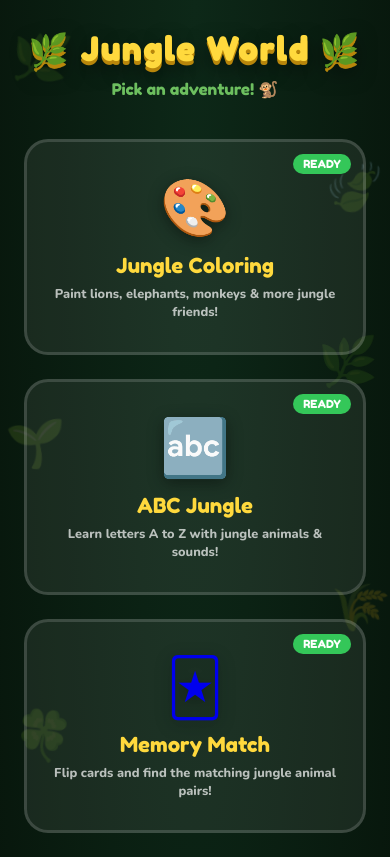
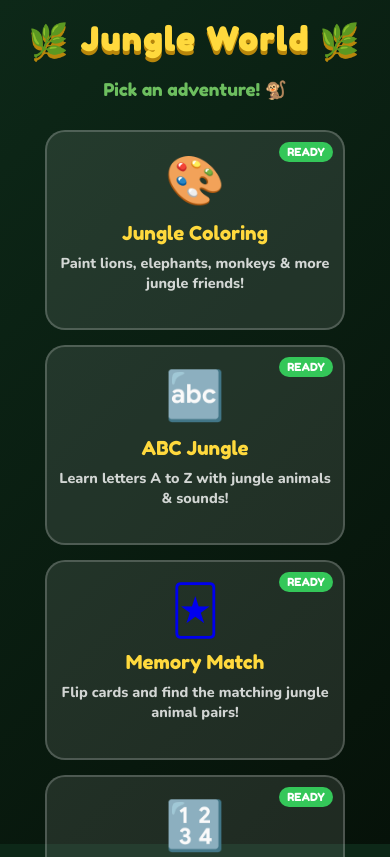
Before and after one commit to kapilthakare-cyberpunk/jungle-kids-game, a plain HTML site: page index.html in a window 390 px wide. Shown: the top 857 px of the page. Drawn offline with nearby package versions, Linux system fonts and the light colour scheme; no server answers.

Commit message:
fix: improve TV compatibility by simplifying CSS and removing unsupported features
- Replace CSS Grid with Flexbox for better TV browser support
- Remove clamp() functions and use fixed sizes
- Simplify animations and effects for TV compatibility
- Add media queries for different TV screen sizes
- Remove complex gradients and shadows that don't work on TV

```diff
--- a/index.html
+++ b/index.html
@@ -8,57 +8,75 @@
   @import url('https://fonts.googleapis.com/css2?family=Fredoka+One&family=Nunito:wght@800;900&display=swap');
   * { margin:0; padding:0; box-sizing:border-box; }
   body {
-    background: radial-gradient(ellipse at top, #0d2818 0%, #061209 100%);
+    background: #0d2818; /* Solid color for TV compatibility */
     min-height: 100vh; font-family: 'Fredoka One', cursive;
-    overflow-x: hidden;
+    overflow-x: hidden; color: white;
   }
   h1 {
     text-align:center; color: #ffd93d;
-    font-size: clamp(2rem,5vw,4rem);
+    font-size: 3.5rem; /* Fixed size for TV */
     padding: 30px 20px 10px;
-    text-shadow: 0 4px 0 #b8860b, 0 8px 20px rgba(0,0,0,0.5);
+    text-shadow: 0 4px 0 #b8860b;
     letter-spacing: 2px;
   }
-  .subtitle { text-align:center; color:#6dbf5f; font-size:clamp(1rem,2vw,1.5rem); margin-bottom:40px; }
+  .subtitle { text-align:center; color:#6dbf5f; font-size:1.3rem; margin-bottom:40px; }
   .grid {
-    display: grid;
-    grid-template-columns: repeat(auto-fit, minmax(260px, 1fr));
-    gap: 24px; max-width: 1200px; margin: 0 auto; padding: 0 24px 40px;
+    display: flex; /* Flexbox instead of Grid for TV compatibility */
+    flex-wrap: wrap;
+    justify-content: center;
+    gap: 20px; max-width: 1200px; margin: 0 auto; padding: 0 20px 40px;
   }
   .card {
-    background: rgba(255,255,255,0.07);
-    border: 3px solid rgba(255,255,255,0.15);
-    border-radius: 24px; padding: 30px 20px;
+    background: rgba(255,255,255,0.1);
+    border: 2px solid rgba(255,255,255,0.2);
+    border-radius: 20px; padding: 25px 15px;
     text-align: center; cursor: pointer;
-    transition: all 0.25s; text-decoration:none; display:block;
-    position: relative; overflow: hidden;
+    text-decoration:none; display:block;
+    position: relative; width: 280px; /* Fixed width for TV */
+    min-height: 200px;
+    transition: border-color 0.3s; /* Simple transition that works on TV */
   }
-  .card::before {
-    content:''; position:absolute; inset:0; opacity:0;
-    transition: opacity 0.25s;
-    background: radial-gradient(circle at center, rgba(255,215,61,0.15), transparent 70%);
+  .card:focus, .card:hover {
+    border-color: #ffd93d; /* Simple color change instead of transforms */
   }
-  .card:hover { transform: translateY(-8px) scale(1.03); border-color: #ffd93d; box-shadow: 0 20px 50px rgba(0,0,0,0.5), 0 0 30px rgba(255,215,61,0.2); }
-  .card:hover::before { opacity:1; }
-  .card-emoji { font-size: clamp(3.5rem,8vw,5.5rem); display:block; margin-bottom:12px; filter:drop-shadow(0 4px 8px rgba(0,0,0,0.4)); }
-  .card-title { color:#ffd93d; font-size: clamp(1.3rem,2.5vw,1.8rem); margin-bottom:8px; }
-  .card-desc { color: rgba(255,255,255,0.7); font-family:'Nunito',sans-serif; font-weight:800; font-size:clamp(0.8rem,1.5vw,1rem); line-height:1.4; }
-  .badge { position:absolute; top:12px; right:12px; background:#ff3b30; color:white; border-radius:20px; padding:3px 10px; font-size:0.7rem; }
+  .card-emoji { font-size: 4rem; display:block; margin-bottom:12px; }
+  .card-title { color:#ffd93d; font-size: 1.5rem; margin-bottom:8px; }
+  .card-desc { color: rgba(255,255,255,0.8); font-family:'Nunito',sans-serif; font-weight:800; font-size:0.9rem; line-height:1.4; }
+  .badge { position:absolute; top:10px; right:10px; background:#ff3b30; color:white; border-radius:15px; padding:3px 8px; font-size:0.7rem; }
   .badge.green { background: #34c759; }
-  .leaves { position:fixed; pointer-events:none; z-index:0; inset:0; overflow:hidden; }
-  .leaf { position:absolute; font-size:3rem; opacity:0.15; animation: leafsway 5s ease-in-out infinite alternate; }
-  @keyframes leafsway { from{transform:rotate(-10deg)} to{transform:rotate(10deg) translateY(-15px)} }
+  /* Simplified background for TV compatibility */
+  .tv-bg {
+    position: fixed; top: 0; left: 0; right: 0; bottom: 0;
+    background: linear-gradient(135deg, #0d2818 0%, #061209 100%);
+    z-index: -1;
+  }
+
+  /* TV-specific media queries */
+  @media screen and (max-width: 1920px) and (max-height: 1080px) {
+    .card { width: 240px; padding: 20px 12px; }
+    .card-emoji { font-size: 3.5rem; }
+    .card-title { font-size: 1.3rem; }
+    h1 { font-size: 3rem; }
+  }
+
+  @media screen and (max-width: 1280px) {
+    .card { width: 200px; padding: 18px 10px; }
+    .card-emoji { font-size: 3rem; }
+    .card-title { font-size: 1.2rem; }
+    h1 { font-size: 2.5rem; }
+  }
+
+  /* For very small TV screens or mobile */
+  @media screen and (max-width: 800px) {
+    .grid { padding: 0 10px; gap: 15px; }
+    .card { width: 100%; max-width: 300px; }
+    h1 { font-size: 2rem; padding: 20px 10px; }
+    .subtitle { font-size: 1.1rem; margin-bottom: 30px; }
+  }
 </style>
 </head>
 <body>
-<div class="leaves">
-  <div class="leaf" style="top:5%;left:2%;animation-delay:0s">🌿</div>
-  <div class="leaf" style="top:20%;right:2%;animation-delay:1s">🍃</div>
-  <div class="leaf" style="top:50%;left:1%;animation-delay:2s">🌱</div>
-  <div class="leaf" style="top:70%;right:1%;animation-delay:0.5s">🌾</div>
-  <div class="leaf" style="top:85%;left:3%;animation-delay:1.5s">🍀</div>
-  <div class="leaf" style="top:40%;right:3%;animation-delay:2.5s">🌿</div>
-</div>
+<div class="tv-bg"></div>
 
 <h1>🌿 Jungle World 🌿</h1>
 <p class="subtitle">Pick an adventure! 🐒</p>
```
